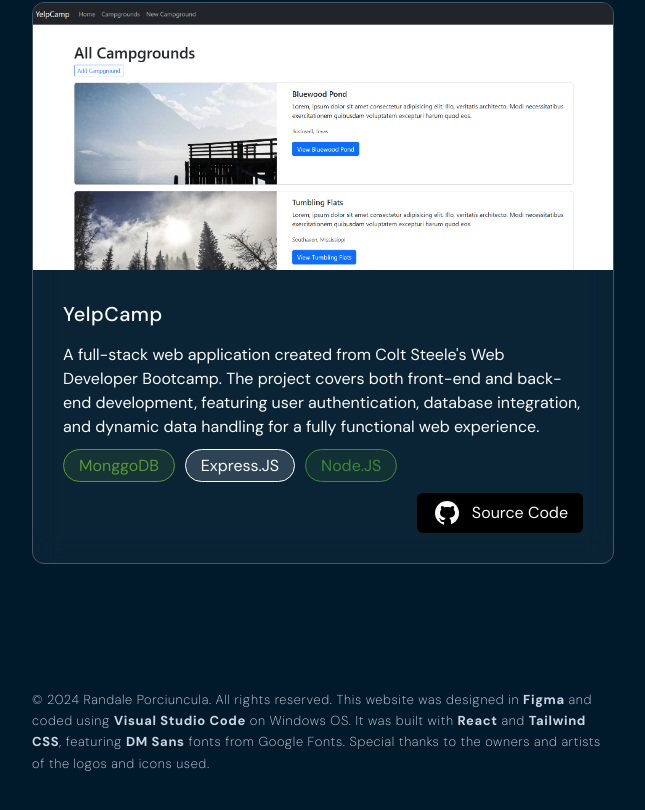
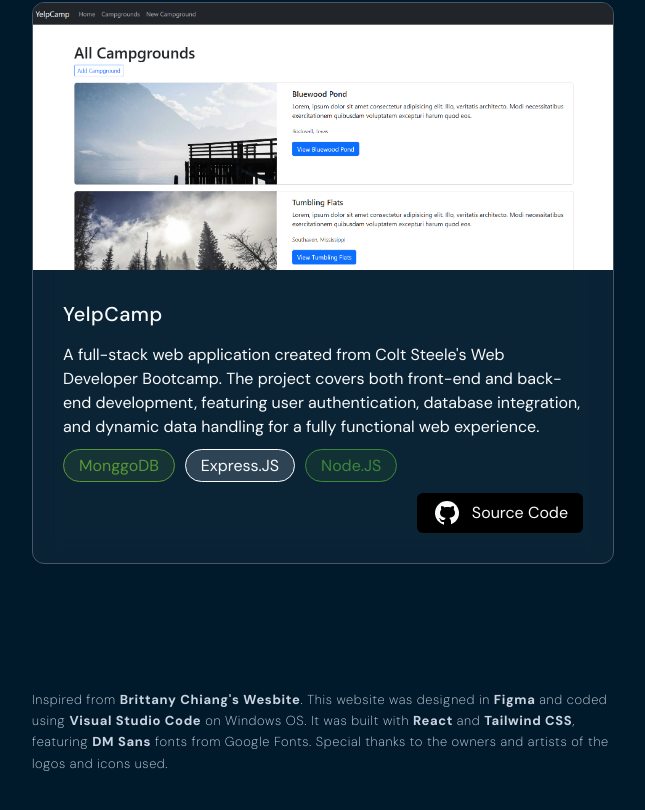
Before and after one commit to 1Deeeeyl/v1Portfolio, a React (Vite) app: page / in a window 1280 px wide. Shown: the part 2404-3214 px from the top of the page, without its empty margins (618-1263 px from the left). Built offline with nearby package versions, Linux system fonts and the light colour scheme.

Commit message:
change footer

```diff
--- a/src/components/footer/Footer.jsx
+++ b/src/components/footer/Footer.jsx
@@ -4,7 +4,16 @@
   return (
     <footer>
       <p className="font-sans font-light leading-relaxed tracking-wider text-slate-300 text-[13px]">
-        © 2024 Randale Porciuncula. All rights reserved. This website was
+        Inspired from
+        {" "}<a
+          href="https://brittanychiang.com/"
+          className="font-bold hover:text-[#25DBFF] transition-all ease-in-out duration-200"
+          target="_blank"
+          rel="noreferrer noopener"
+        >
+          Brittany Chiang's Wesbite
+        </a>.{" "}
+         This website was
         designed in{" "}
         <a
           href="https://www.figma.com/"
```
